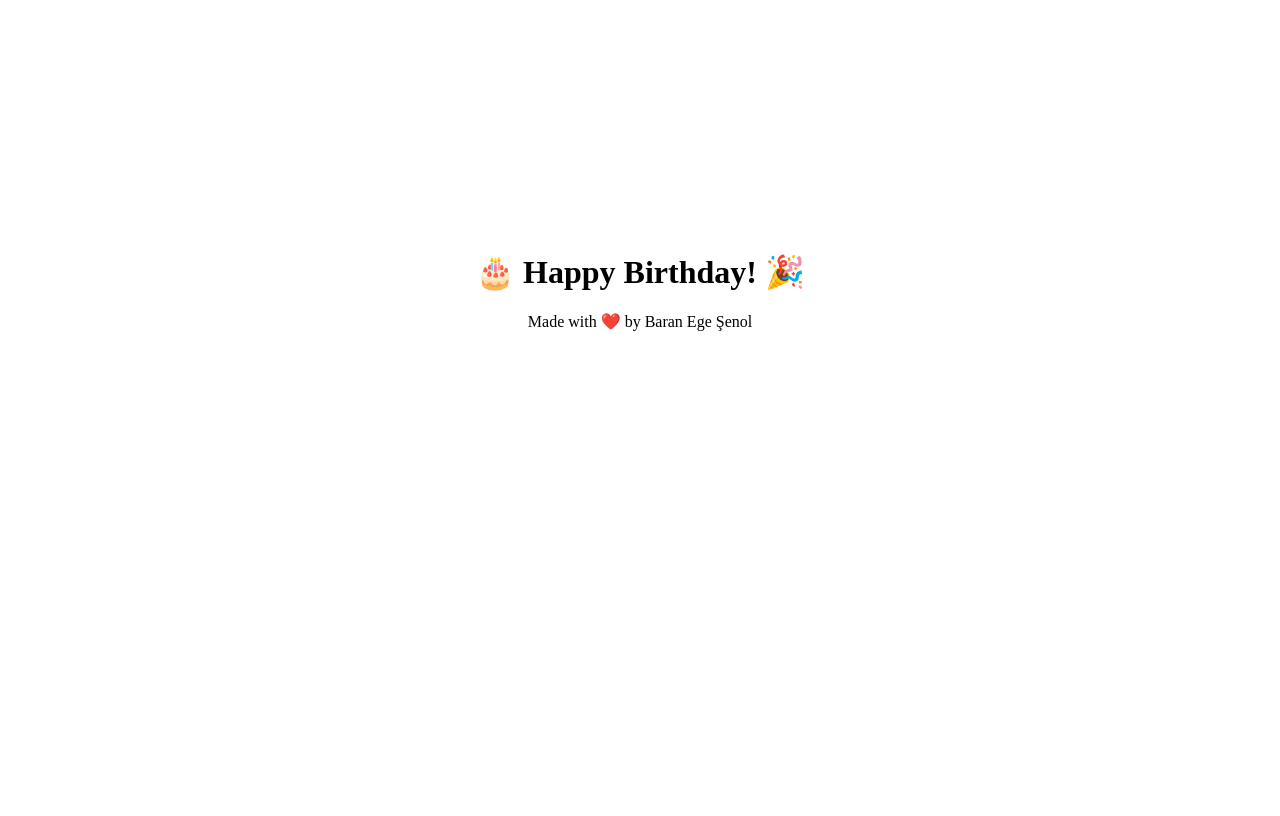
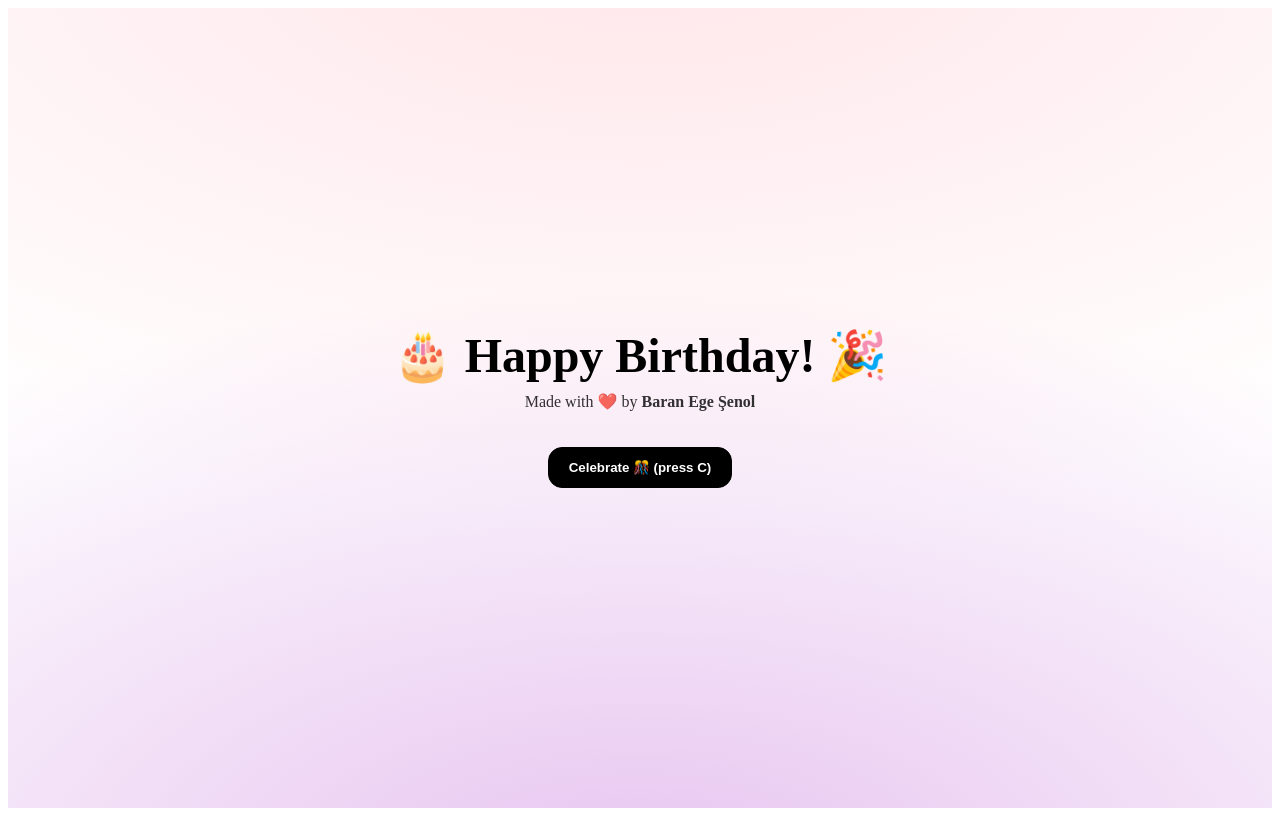
Before and after one commit to BaranEgeSenol/birthday-site, a React (Vite) app: page / in a window 1280 px wide. Built offline with nearby package versions, Linux system fonts and the light colour scheme.

Commit message:
feat: minimal App with confetti + main entry

```diff
--- a/src/App.tsx
+++ b/src/App.tsx
@@ -1 +1,57 @@
-// src/App.tsx
+// Built by Baran Ege Şenol — Minimal birthday app
+import { useEffect } from "react";
+import confetti from "canvas-confetti";
+
+export default function App() {
+  const fire = () =>
+    confetti({
+      particleCount: 160,
+      spread: 70,
+      origin: { y: 0.6 },
+      ticks: 180,
+    });
+
+  // Klavyeden "C" basınca konfeti
+  useEffect(() => {
+    const onKey = (e: KeyboardEvent) => {
+      if (e.key.toLowerCase() === "c") fire();
+    };
+    window.addEventListener("keydown", onKey);
+    return () => window.removeEventListener("keydown", onKey);
+  }, []);
+
+  return (
+    <div
+      style={{
+        minHeight: "100vh",
+        display: "grid",
+        placeItems: "center",
+        textAlign: "center",
+        background:
+          "radial-gradient(1200px 600px at 50% -10%, rgba(255,182,193,0.35), transparent), radial-gradient(1200px 600px at 50% 110%, rgba(186,85,211,0.35), transparent)",
+      }}
+    >
+      <main>
+        <h1 style={{ fontSize: "48px", margin: 0 }}>🎂 Happy Birthday! 🎉</h1>
+        <p style={{ opacity: 0.8, marginTop: 8 }}>
+          Made with ❤️ by <strong>Baran Ege Şenol</strong>
+        </p>
+        <button
+          onClick={fire}
+          style={{
+            marginTop: 20,
+            padding: "12px 20px",
+            borderRadius: 14,
+            border: "1px solid #000",
+            background: "#000",
+            color: "#fff",
+            cursor: "pointer",
+            fontWeight: 600,
+          }}
+        >
+          Celebrate 🎊 (press C)
+        </button>
+      </main>
+    </div>
+  );
+}
--- a/src/main.tsx
+++ b/src/main.tsx
@@ -1,11 +1,10 @@
+// Built by Baran Ege Şenol — main entry point
 import React from "react";
 import ReactDOM from "react-dom/client";
+import App from "./App";
 
-const App = () => (
-  <div style={{ textAlign: "center", marginTop: "20%" }}>
-    <h1>🎂 Happy Birthday! 🎉</h1>
-    <p>Made with ❤️ by Baran Ege Şenol</p>
-  </div>
+ReactDOM.createRoot(document.getElementById("root")!).render(
+  <React.StrictMode>
+    <App />
+  </React.StrictMode>
 );
-
-ReactDOM.createRoot(document.getElementById("root")!).render(<App />);
```
